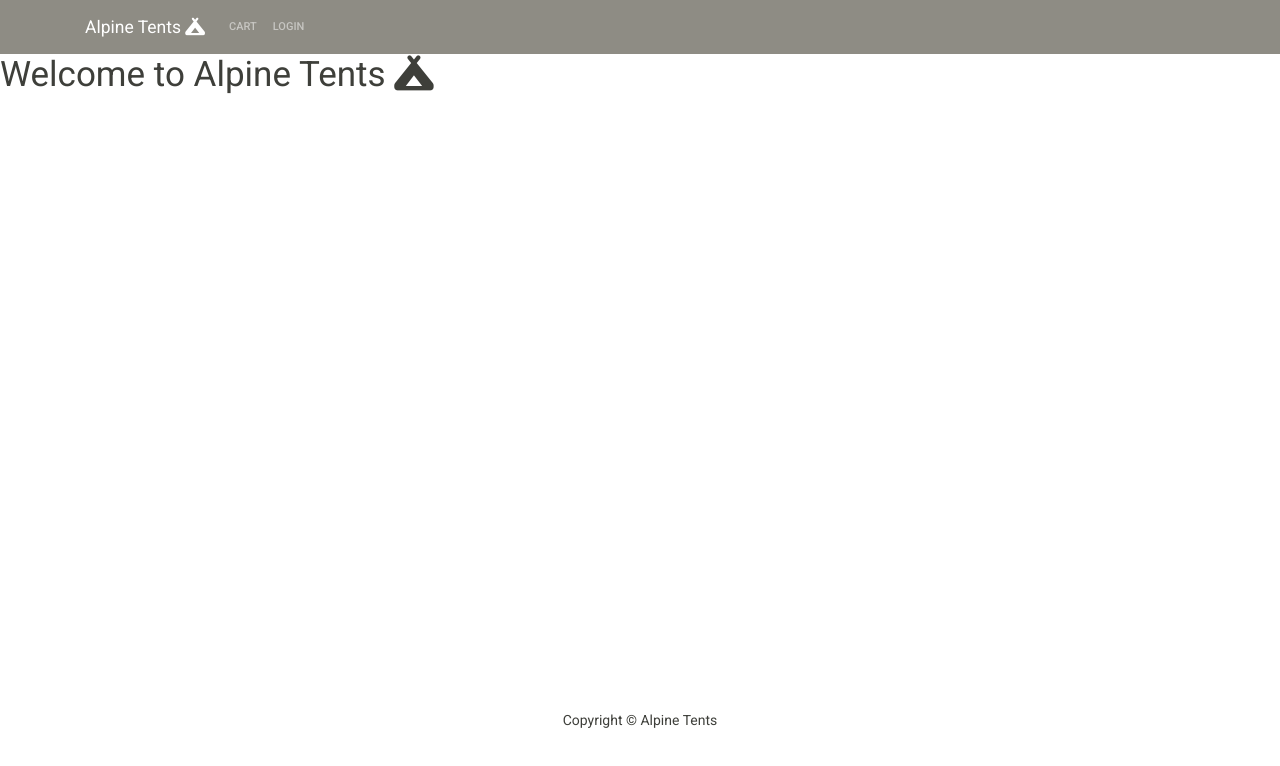
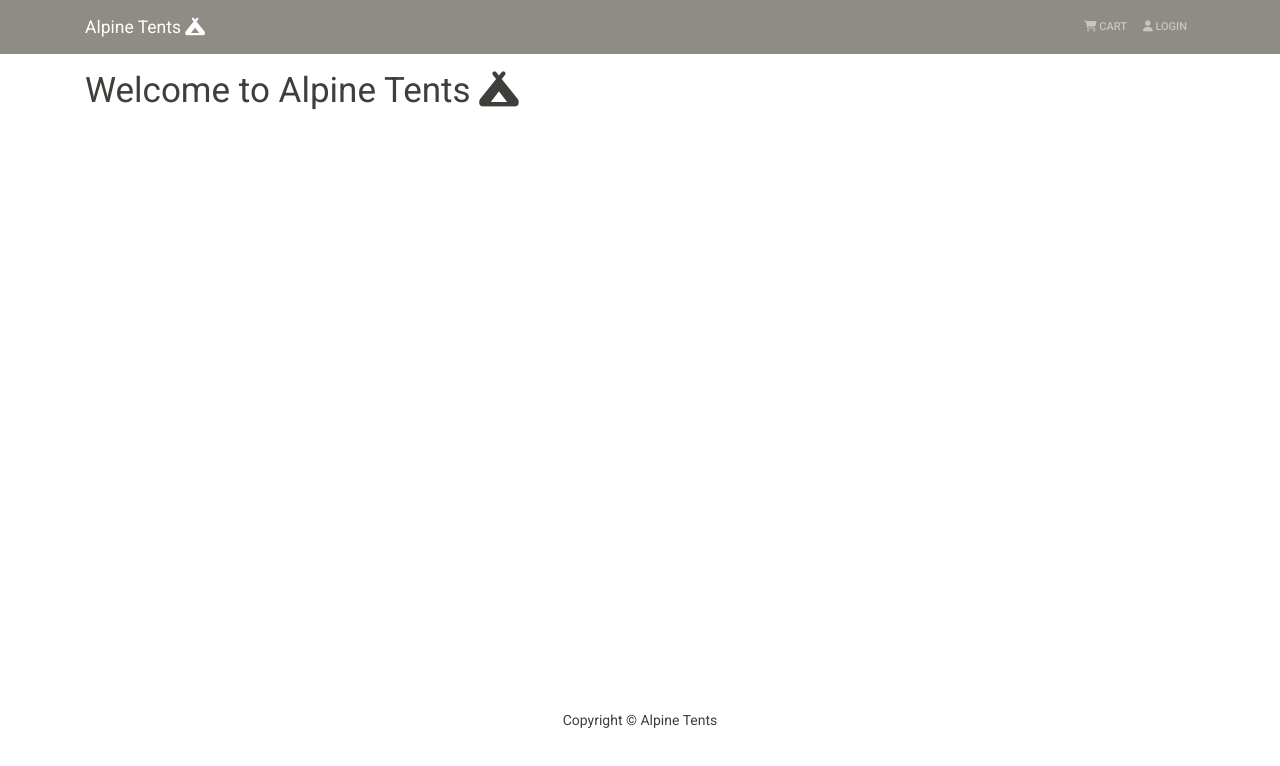
Before and after one commit to nmccooey/alpine-tents, a React (Create React App) app in the folder frontend/: page / in a window 1280 px wide. Shown: the top 766 px of the page. Built offline with nearby package versions, Linux system fonts and the light colour scheme.

Commit message:
Added font awesome icons.

```diff
--- a/frontend/src/App.js
+++ b/frontend/src/App.js
@@ -1,4 +1,5 @@
 import React from "react";
+import { Container } from "react-bootstrap";
 import Header from "./components/Header";
 import Footer from "./components/Footer";
 
@@ -6,10 +7,12 @@
   return (
     <>
       <Header />
-      <main>
-        <h1>
-          Welcome to Alpine Tents <i class='fas fa-campground'></i>
-        </h1>
+      <main className='py-3'>
+        <Container>
+          <h1>
+            Welcome to Alpine Tents <i className='fas fa-campground'></i>
+          </h1>
+        </Container>
       </main>
       <Footer />
     </>
--- a/frontend/src/components/Header.js
+++ b/frontend/src/components/Header.js
@@ -7,13 +7,17 @@
       <Navbar bg='dark' variant='dark' expand='lg'>
         <Container>
           <Navbar.Brand href='/'>
-            Alpine Tents <i class='fas fa-campground'></i>
+            Alpine Tents <i className='fas fa-campground'></i>
           </Navbar.Brand>
           <Navbar.Toggle aria-controls='basic-navbar-nav' />
           <Navbar.Collapse id='basic-navbar-nav'>
-            <Nav className='mr-auto'>
-              <Nav.Link href='/cart'>Cart</Nav.Link>
-              <Nav.Link href='/login'>Login</Nav.Link>
+            <Nav className='ml-auto'>
+              <Nav.Link href='/cart'>
+                <i className='fas fa-shopping-cart'></i> Cart
+              </Nav.Link>
+              <Nav.Link href='/login'>
+                <i className='fas fa-user'></i> Login
+              </Nav.Link>
             </Nav>
           </Navbar.Collapse>
         </Container>
```
